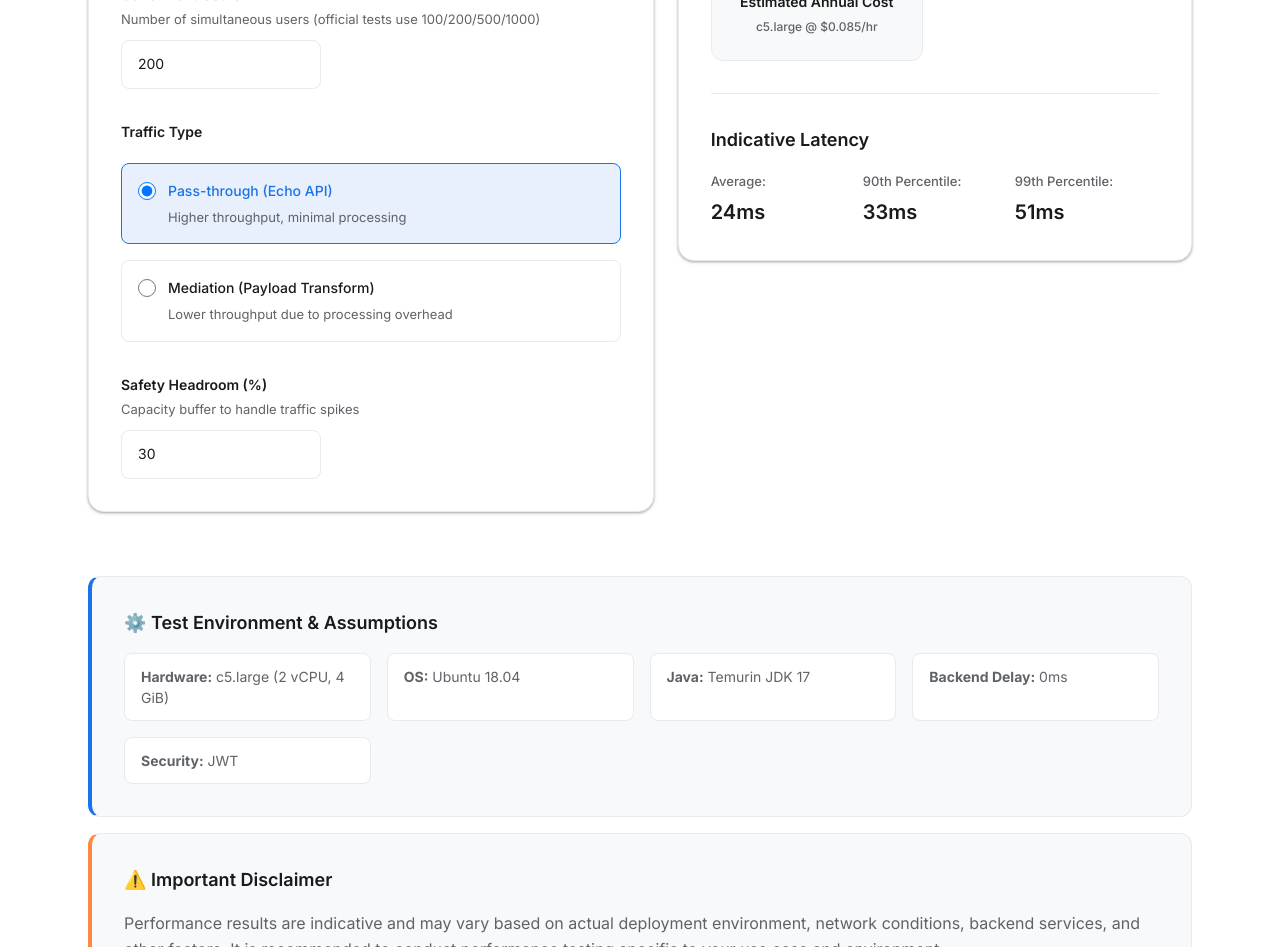
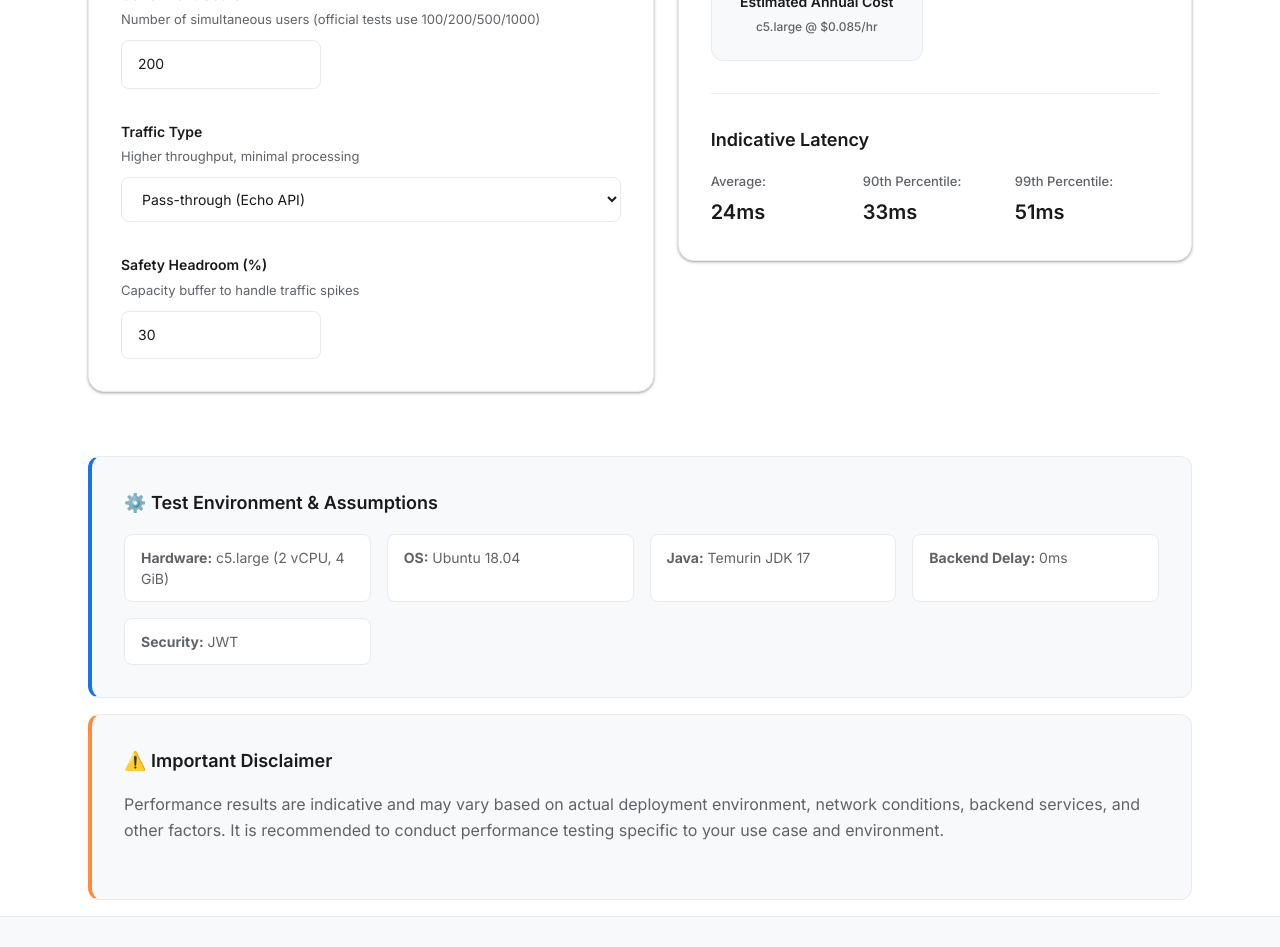
Before and after one commit to lahirugmg/digitalplatformarchitect, a Next.js app: page /tools/capacity-planner in a window 1280 px wide. Shown: the part 780-1727 px from the top of the page. Built offline with nearby package versions, Linux system fonts and the light colour scheme.

Commit message:
add BI results and optimize

```diff
--- a/components/CapacityPlanner.tsx
+++ b/components/CapacityPlanner.tsx
@@ -51,14 +51,11 @@ const TRAFFIC_OPTIONS: Record<DatasetKey, { value: string; label: string; desc?:
     { value: "xsltProxy", label: "XSLT Proxy", desc: "XSLT transformations on request/response" },
   ],
   "wso2-ballerina-integrator-2025q3": [
-    { value: "pt_http_h1c_h1c", label: "Passthrough HTTP (h1c → h1c)" },
-    { value: "pt_https_h1_h1", label: "Passthrough HTTPS (h1 → h1)" },
-    { value: "json2xml_http", label: "JSON → XML HTTP" },
-    { value: "json2xml_https", label: "JSON → XML HTTPS" },
-    { value: "pt_h2_h2", label: "Passthrough HTTP/2 (h2 → h2)" },
-    { value: "pt_h2_h1", label: "Passthrough HTTP/2 (h2 → h1)" },
-    { value: "pt_h2_h1c", label: "Passthrough HTTP/2 (h2 → h1c)" },
-    { value: "h2_downgrade", label: "HTTP/2 client & server downgrade" }
+    { value: "pt_http_h1c_h1c", label: "Passthrough HTTP (h1c → h1c)", desc: "An HTTP Service that forwards all requests to an HTTP back-end service." },
+    { value: "json2xml_http", label: "JSON → XML HTTP", desc: "An HTTP Service that transforms JSON requests to XML and forwards them to an HTTP back-end service." },
+    { value: "pt_https_h1_h1", label: "Passthrough HTTPS (h1 → h1)", desc: "An HTTPS Service that forwards all requests to an HTTPS back-end service." },
+    { value: "json2xml_https", label: "JSON → XML HTTPS", desc: "An HTTPS Service that transforms JSON requests to XML and forwards them to an HTTPS back-end service." },
+    { value: "h2_downgrade", label: "HTTP/2 client & server downgrade", desc: "An HTTP/2 (with TLS) server accepts requests from an HTTP/1.1 (with TLS) client and the HTTP/2 (with TLS) client sends requests to an HTTP/1.1 (with TLS) back-end service; both upstream and downstream are downgraded to HTTP/1.1 (with TLS)." }
   ],
 };
 
@@ -74,6 +71,8 @@ export default function CapacityPlanner() {
 
   const performanceData = DATASETS[dataset].data;
   const datasetLabel = DATASETS[dataset].label;
+  const trafficOptions = TRAFFIC_OPTIONS[dataset];
+  const selectedTrafficMeta = trafficOptions.find((o) => o.value === trafficType);
 
   // Ensure trafficType is valid for the selected dataset
   useEffect(() => {
@@ -237,23 +236,21 @@ export default function CapacityPlanner() {
 
               {/* Traffic Type */}
               <div className="form-group">
-                <label className="form-label">Traffic Type</label>
-                <div className="radio-group">
-                  {TRAFFIC_OPTIONS[dataset].map((opt) => (
-                    <label key={opt.value} className="radio-option">
-                      <input
-                        type="radio"
-                        value={opt.value}
-                        checked={trafficType === opt.value}
-                        onChange={(e) => setTrafficType(e.target.value)}
-                      />
-                      <span className="radio-label">
-                        {opt.label}
-                        {opt.desc && (<span className="radio-desc">{opt.desc}</span>)}
-                      </span>
-                    </label>
+                <label className="form-label">
+                  Traffic Type
+                  {selectedTrafficMeta?.desc && (
+                    <span className="form-hint">{selectedTrafficMeta.desc}</span>
+                  )}
+                </label>
+                <select
+                  className="form-select"
+                  value={trafficType}
+                  onChange={(e) => setTrafficType(e.target.value)}
+                >
+                  {trafficOptions.map((opt) => (
+                    <option key={opt.value} value={opt.value}>{opt.label}</option>
                   ))}
-                </div>
+                </select>
               </div>
 
               {/* Safety Headroom */}
--- a/data/wso2-ballerina-integrator-2025q3.json
+++ b/data/wso2-ballerina-integrator-2025q3.json
@@ -19,12 +19,9 @@
   "messageSizesB": [500, 1000, 10000],
   "apis": [
     "pt_http_h1c_h1c",
+    "json2xml_http",
     "pt_https_h1_h1",
-    "json2xml_http",
     "json2xml_https",
-    "pt_h2_h2",
-    "pt_h2_h1",
-    "pt_h2_h1c",
     "h2_downgrade"
   ],
   "throughput": {
@@ -52,10 +49,7 @@
       "500":   { "100": 8289.32, "200": 7626.89, "500": 7562.06, "1000": 7462.01 },
       "1000":  { "100": 7675.18, "200": 8012.4,  "500": 7174.09, "1000": 7202.02 },
       "10000": { "100": 4327.11, "200": 4206.28, "500": 4113.17, "1000": 4017.91 }
-    },
-    "pt_h2_h2": {},
-    "pt_h2_h1": {},
-    "pt_h2_h1c": {}
+    }
   },
   "latency": {}
 }
```
